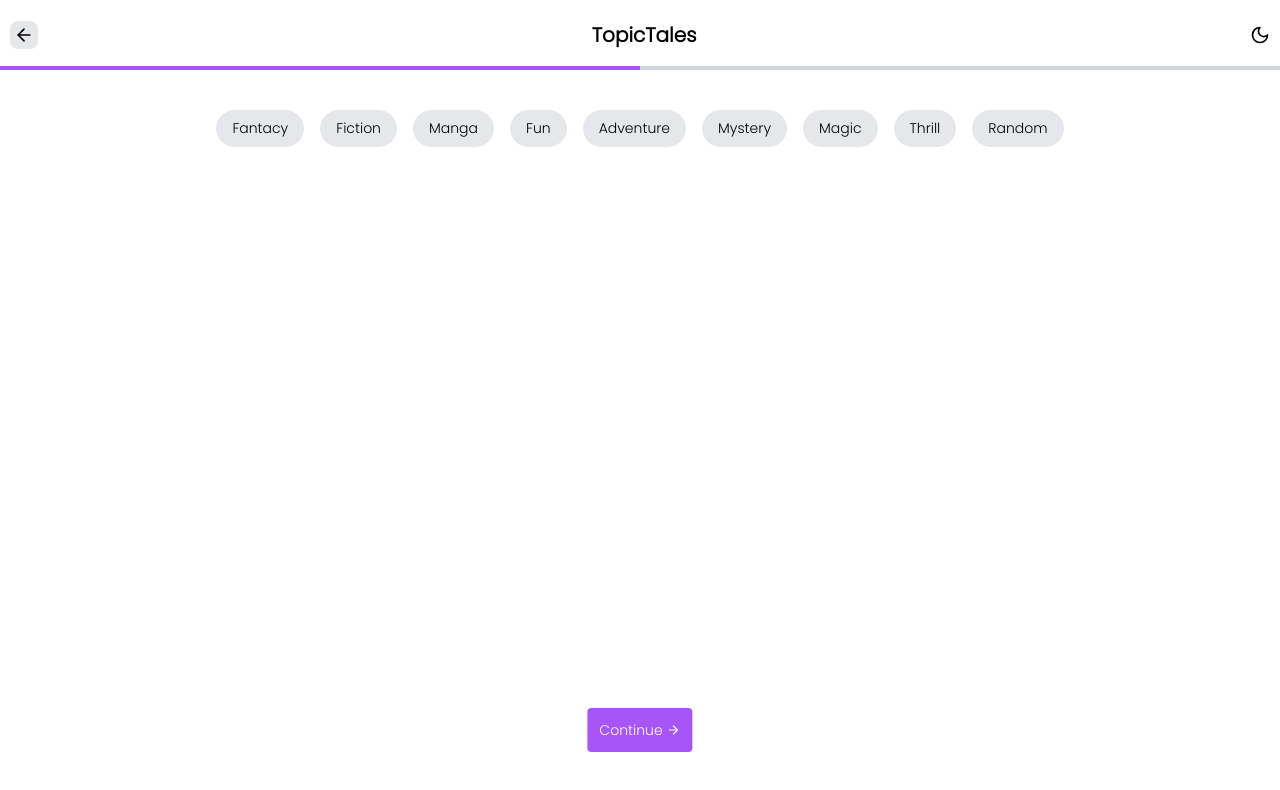
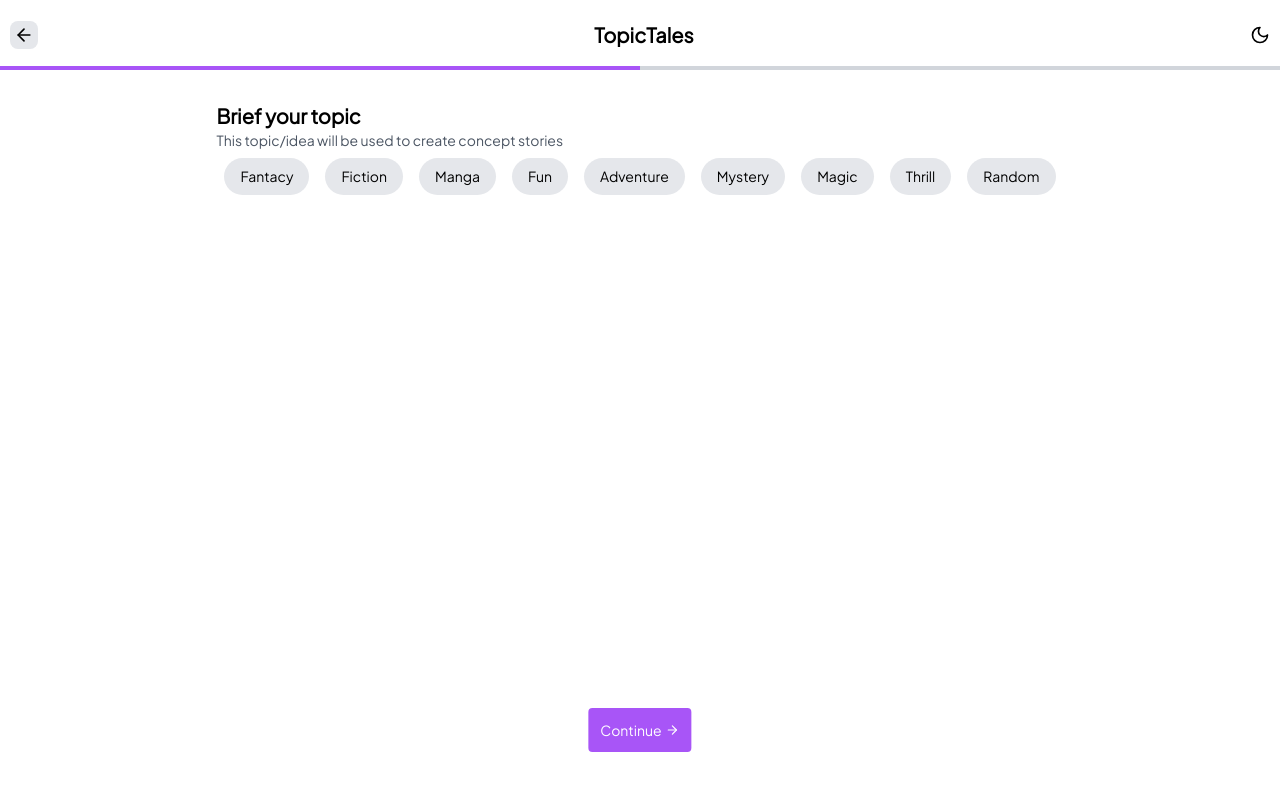
Before and after one commit to v-s-n/TopicTales, a React (Vite) app: page / in a window 1280 px wide. Both pictures are taken after a click on the button "Continue". Shown: the top 790 px of the page. Built offline with nearby package versions, Linux system fonts and the light colour scheme.

Commit message:
update font

```diff
--- a/src/App.css
+++ b/src/App.css
@@ -5,7 +5,6 @@ body {
   width: 100%;
   height: 100%;
   font-family: "Plus Jakarta Sans", sans-serif;
-  font-family: "Poppins", sans-serif;
 }
 
 .container {
--- a/src/components/CategorySelection.tsx
+++ b/src/components/CategorySelection.tsx
@@ -33,6 +33,10 @@ const CategorySelection: React.FC<CategorySelectionProps> = ({
 
   return (
     <div className="p-4">
+      <label className="block  text-xl font-bold ">Brief your topic</label>
+      <div className="description text-sm text-gray-600">
+        This topic/idea will be used to create concept stories
+      </div>
       {categories.map((category) => (
         <button
           key={category}
```
